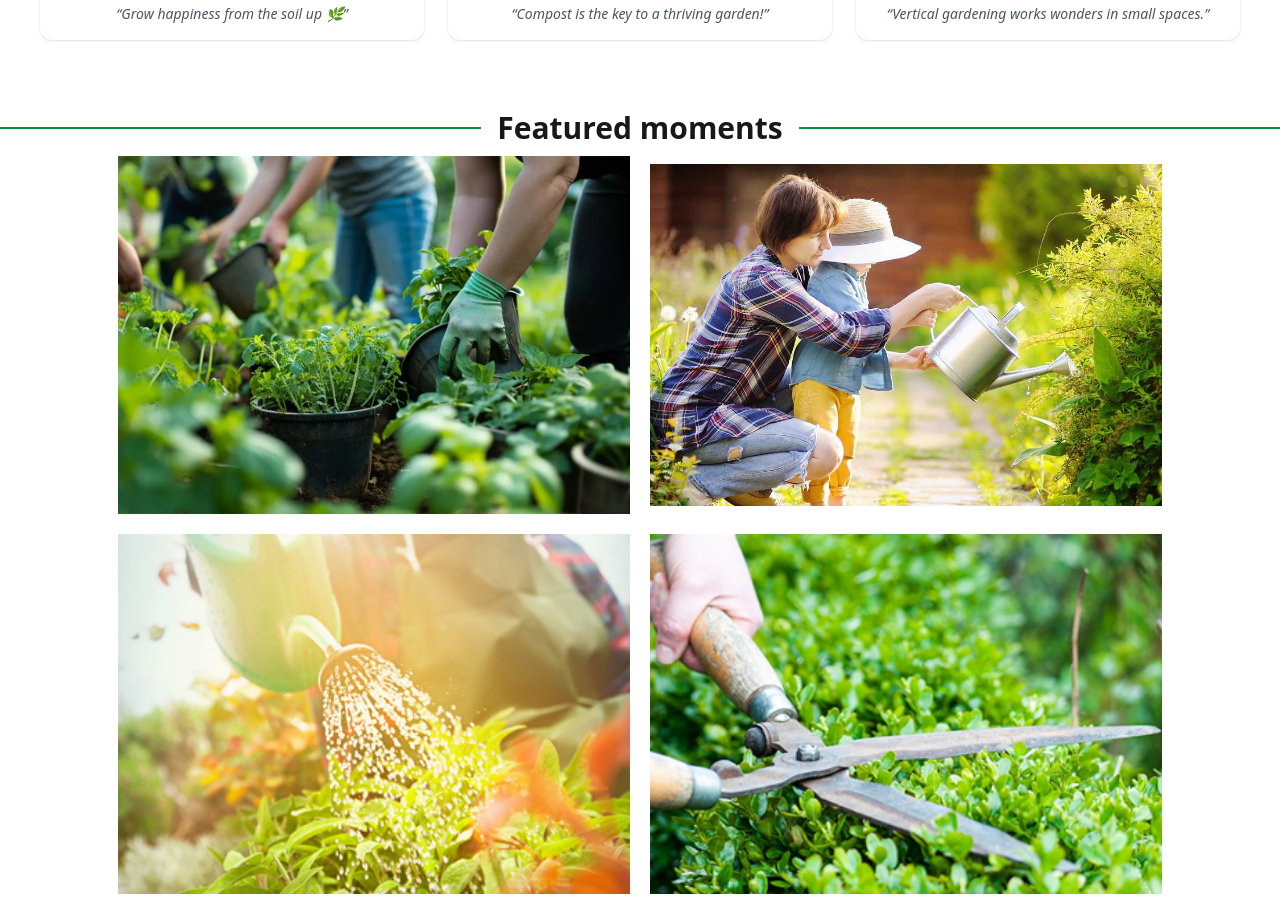
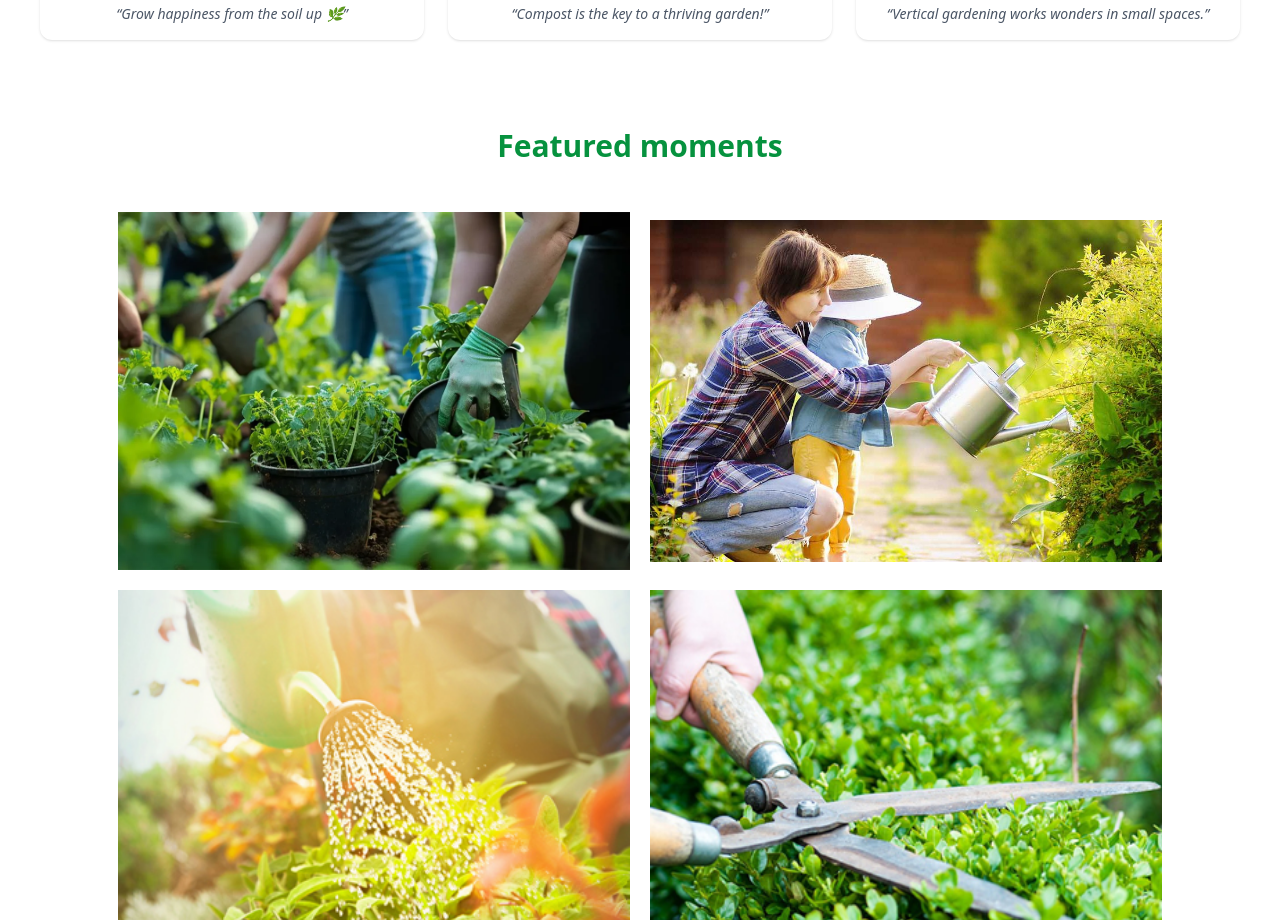
Before and after one commit to plabon2024/GardenLink, a React (Vite) app: page / in a window 1280 px wide. Shown: the part 1440-2360 px from the top of the page. Built offline with nearby package versions, Linux system fonts and the light colour scheme; no server answers.

Commit message:
remove devider

```diff
--- a/src/components/Featured.jsx
+++ b/src/components/Featured.jsx
@@ -4,18 +4,14 @@ import { Slide } from "react-awesome-reveal";
 const Featured = () => {
   return (
     <div className="my-10">
-      <h1 className="text-3xl font-bold divider divider-primary my-5">
+      <h1 className="text-3xl font-bold text-center text-primary my-12">
         Featured moments
       </h1>
       <div className="flex flex-wrap container mx-auto justify-center items-center gap-5">
-
-
-         <img src="/images/1.webp" className="w-lg" alt="" />
-        <img src="/images/8.jpg"  className="w-lg" alt="" />
+        <img src="/images/1.webp" className="w-lg" alt="" />
+        <img src="/images/8.jpg" className="w-lg" alt="" />
         <img src="/images/12.jpg" className="w-lg " alt="" />
         <img src="/images/14.jpg" className="w-lg" alt="" />
-
-
       </div>
     </div>
   );
```
